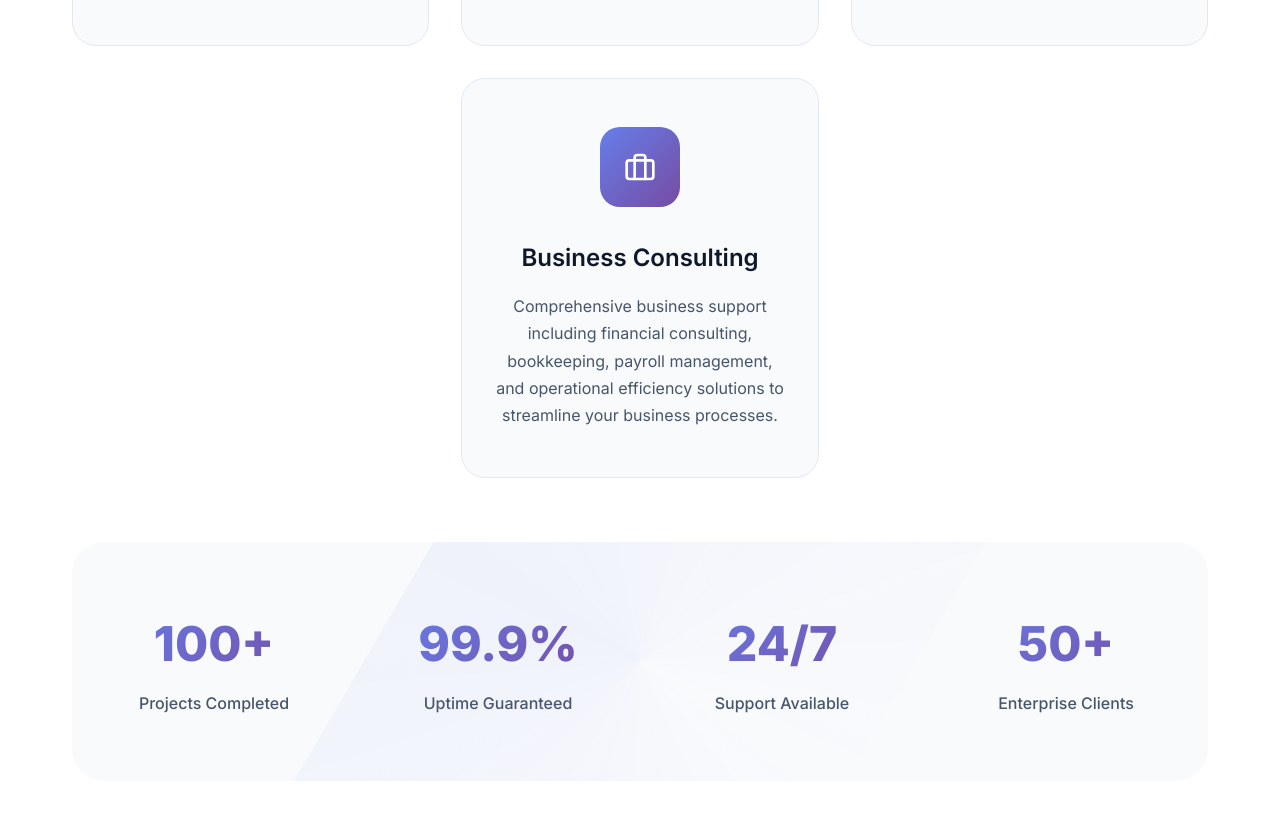
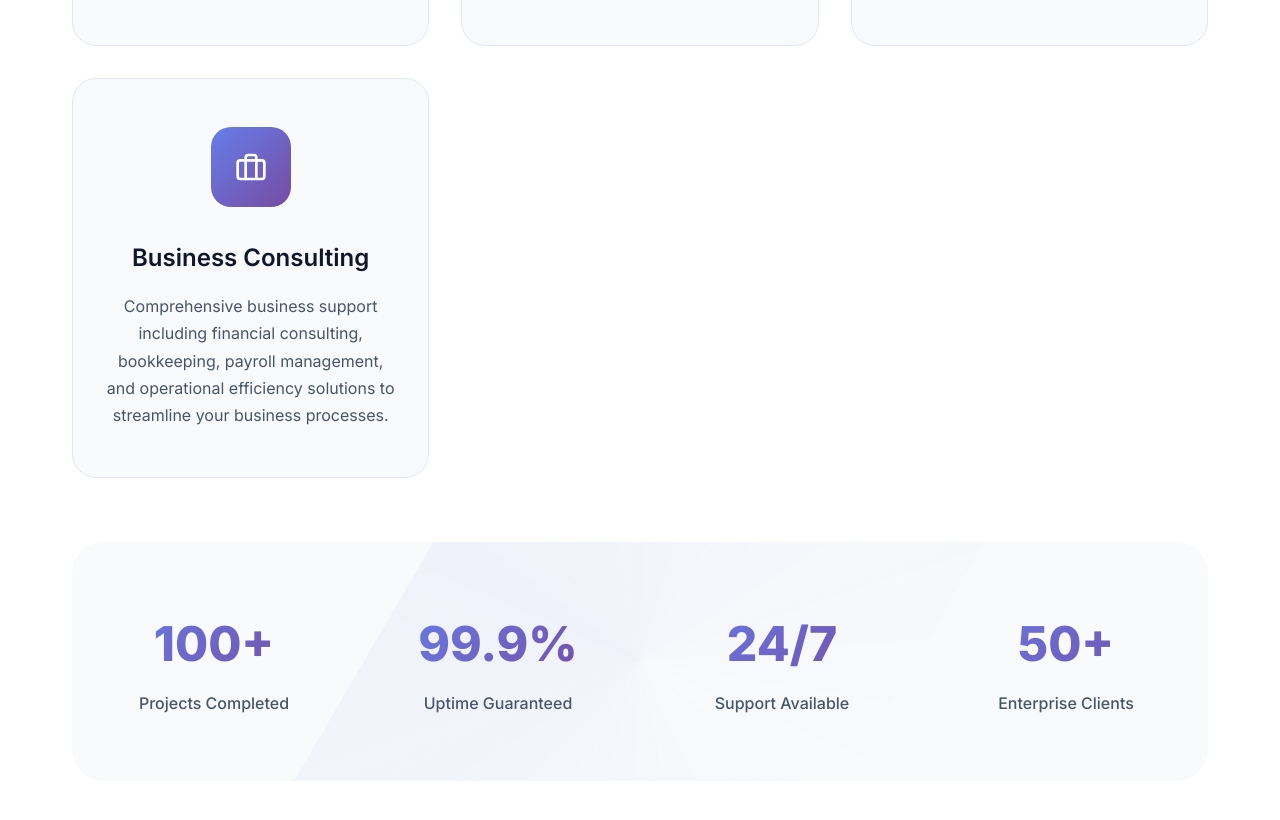
Before and after one commit to MilitaryNerd/techpro.github.io, a plain HTML site: page index.html in a window 1280 px wide. Shown: the part 1556-2376 px from the top of the page. Drawn offline with nearby package versions, Linux system fonts and the light colour scheme.

Commit message:
Revert CSS to original working state before layout changes

```diff
--- a/assets/css/components.css
+++ b/assets/css/components.css
@@ -320,11 +320,6 @@
     margin: 0 auto;
   }
 
-  /* Center the 4th card when it's alone on the second row */
-  .service-card:nth-child(4) {
-    grid-column: 2; /* Force deployment refresh */
-  }
-
   /* Steps grid gets different treatment for large screens */
   .steps-grid {
     /* Use flexbox instead of grid to maintain card proportions */
```
